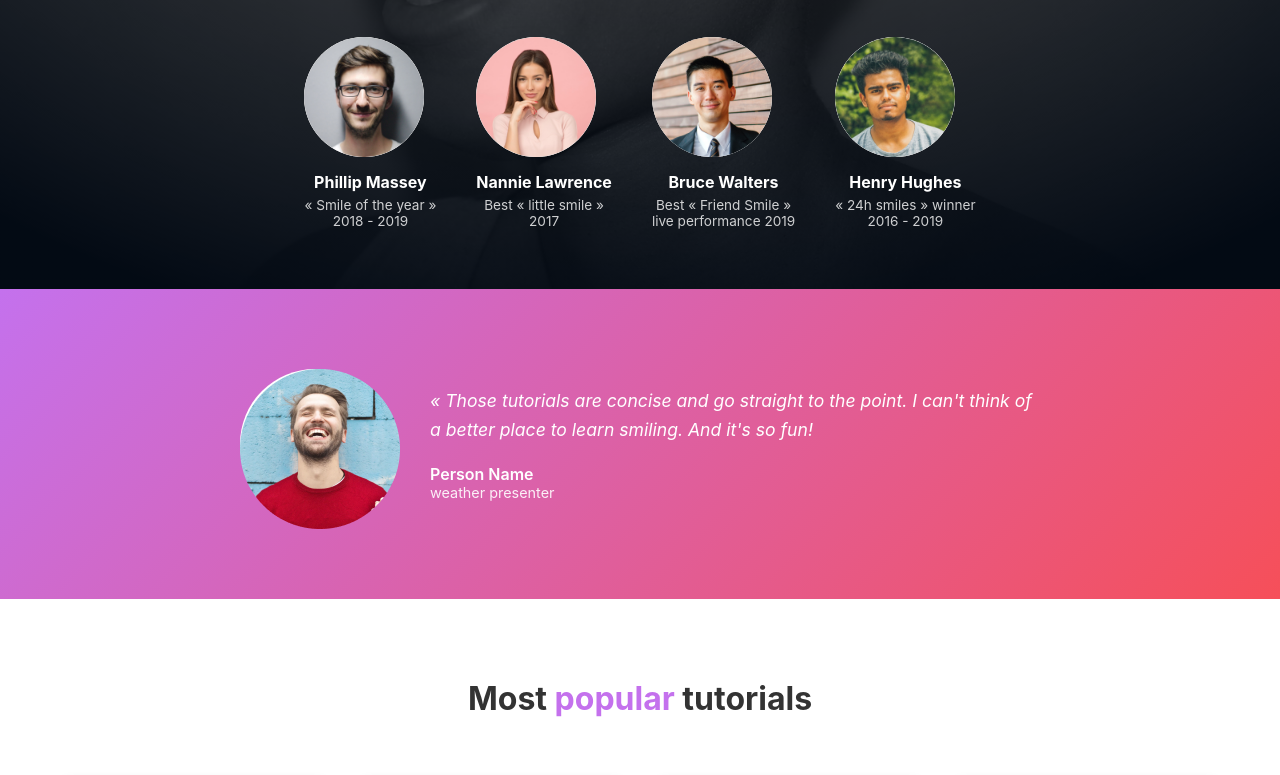
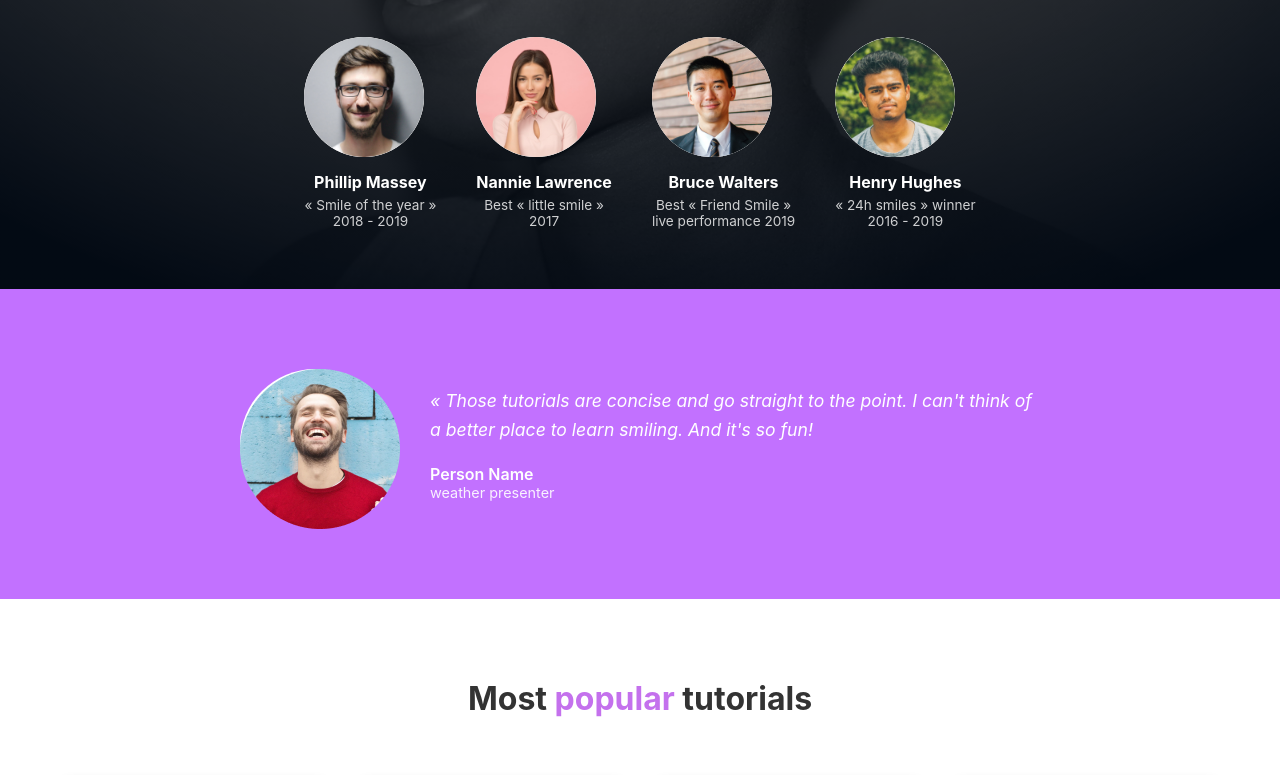
Before and after one commit to seunogunmola/alx_html_css, a plain HTML site: page css_advanced/index.html in a window 1280 px wide. Shown: the part 435-1210 px from the top of the page. Drawn offline with Linux system fonts and the light colour scheme.

```diff
--- a/css_advanced/styles.css
+++ b/css_advanced/styles.css
@@ -136,7 +136,7 @@ h1 {
 
 /* Testimonial Section */
 .testimonial {
-    background: linear-gradient(135deg, #c471ed, #f64f59);
+    background: rgb(194, 113, 255);
     padding: 80px 20px;
     color: white;
 }
```
